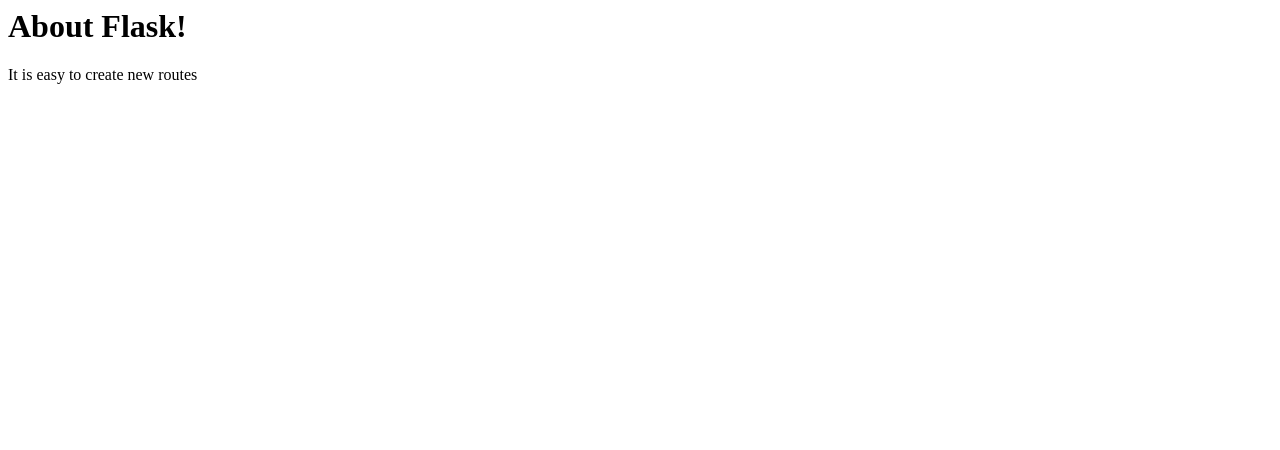
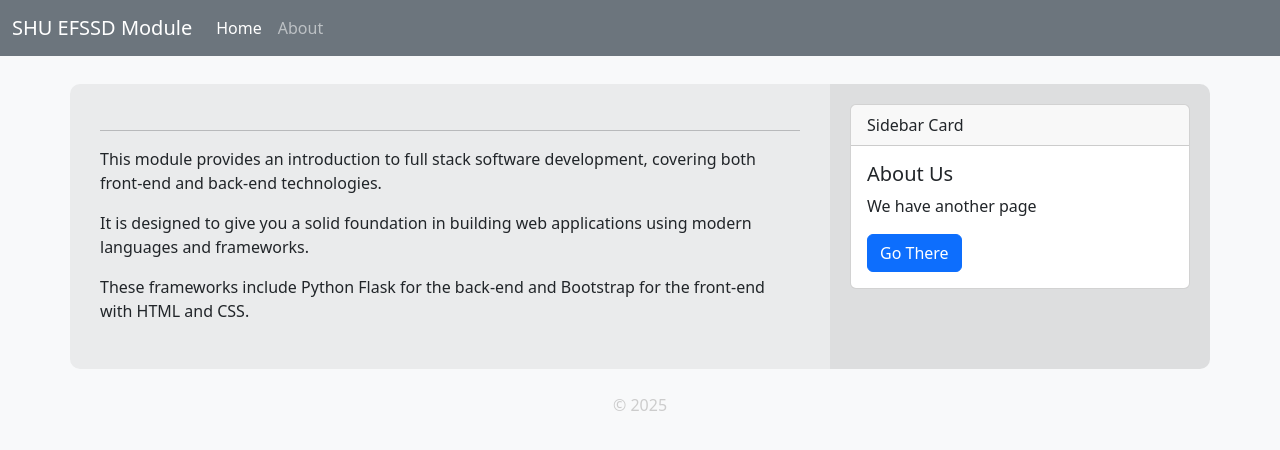
Before and after one commit to c5042092/efssd-flask, a Flask app: page /about in a window 1280 px wide. Shown: the top 450 px of the page. Run offline with Flask 3, Linux system fonts and the light colour scheme.

Commit message:
Added custom CSS and an ‘About’ page template

```diff
--- a/app.py
+++ b/app.py
@@ -21,7 +21,7 @@ def index():
 
 @app.route('/about')
 def about():
-    return f"<h1>About Flask!</h1><p>It is easy to create new routes</p>"
+    return render_template('about.html', title="About EFSSD")
 
 @app.route('/about/<name>')
 def aboutName(name):
--- a/static/styles.css
+++ b/static/styles.css
@@ -1,5 +1,31 @@
-
+/* Global styles / Bootstrap Overrides */
+/* Default body styles */
 body {
-    background-color: black; /* Background Colour */
-    color: white; /* Text Colour */
+    background-color: #f8f9fa;
+    color: #212529;
 }
+/* Main content area */
+#main-content {
+    background-color: rgba(26, 26, 26, 0.06);
+    padding: 30px;
+    border-radius: 10px 0 0 10px;
+    margin-top: 20px;
+}
+/* Sidebar */
+#sidebar {
+    background-color: rgba(30, 30, 30, 0.12);
+    padding: 20px;
+    border-radius: 0 10px 10px 0;
+    margin-top: 20px;
+}
+/* No Border Radius for Main Content and Sidebar on Mobile */
+@media (max-width: 768px) {
+    #main-content, #sidebar {
+        border-radius: 0;
+    }
+}
+/* Footer */
+footer {
+    color: #cccccc;
+    width: 100%;
+}
--- /dev/null
+++ b/templates/about.html
@@ -0,0 +1,11 @@
+{% extends "base.html" %}
+
+{% block content %}
+<hr>
+<p>This module provides an introduction to full stack software development,
+    covering both front-end and back-end technologies.</p>
+<p>It is designed to give you a solid foundation in building web applications
+    using modern languages and frameworks.</p>
+<p>These frameworks include Python Flask for the back-end and Bootstrap for the
+    front-end with HTML and CSS.</p>
+{% endblock %}
--- a/templates/base.html
+++ b/templates/base.html
@@ -8,7 +8,7 @@
     <link href="https://cdn.jsdelivr.net/npm/bootstrap@5.3.3/dist/css/bootstrap.min.css" rel="stylesheet">
     <script src="https://cdn.jsdelivr.net/npm/bootstrap@5.3.3/dist/js/bootstrap.bundle.min.js"></script>
     <!-- Custom CSS -->
-    <!-- <link rel="stylesheet" href="{{ url_for('static', filename='styles.css') }}"> -->
+    <link rel="stylesheet" href="{{ url_for('static', filename='styles.css') }}">
 </head>
 
 <body>
```
